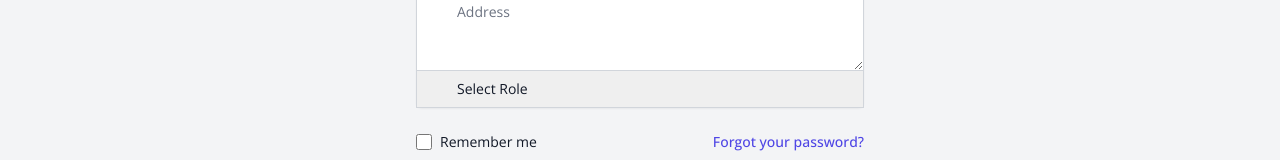
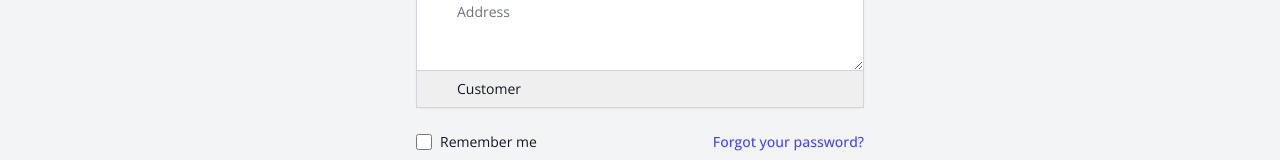
Before and after one commit to Ujjal-ENG/LogeAsi.com, a React (Vite) app in the folder client/: page /register in a window 1280 px wide. Shown: the part 505-665 px from the top of the page. Built offline with nearby package versions, Linux system fonts and the light colour scheme.

Commit message:
fixed some issues

```diff
--- a/client/src/components/pages/Register.jsx
+++ b/client/src/components/pages/Register.jsx
@@ -125,7 +125,7 @@ function Register() {
                                     autoComplete="role"
                                     required
                                     className="appearance-none rounded-none relative block w-full px-3 py-2 pl-10 border border-gray-300 placeholder-gray-500 text-gray-900 focus:outline-none focus:ring-indigo-500 focus:border-indigo-500 focus:z-10 sm:text-sm">
-                                    <option value="" disabled selected>
+                                    <option disabled defaultValue="">
                                         Select Role
                                     </option>
                                     <option value="customer">Customer</option>
```
